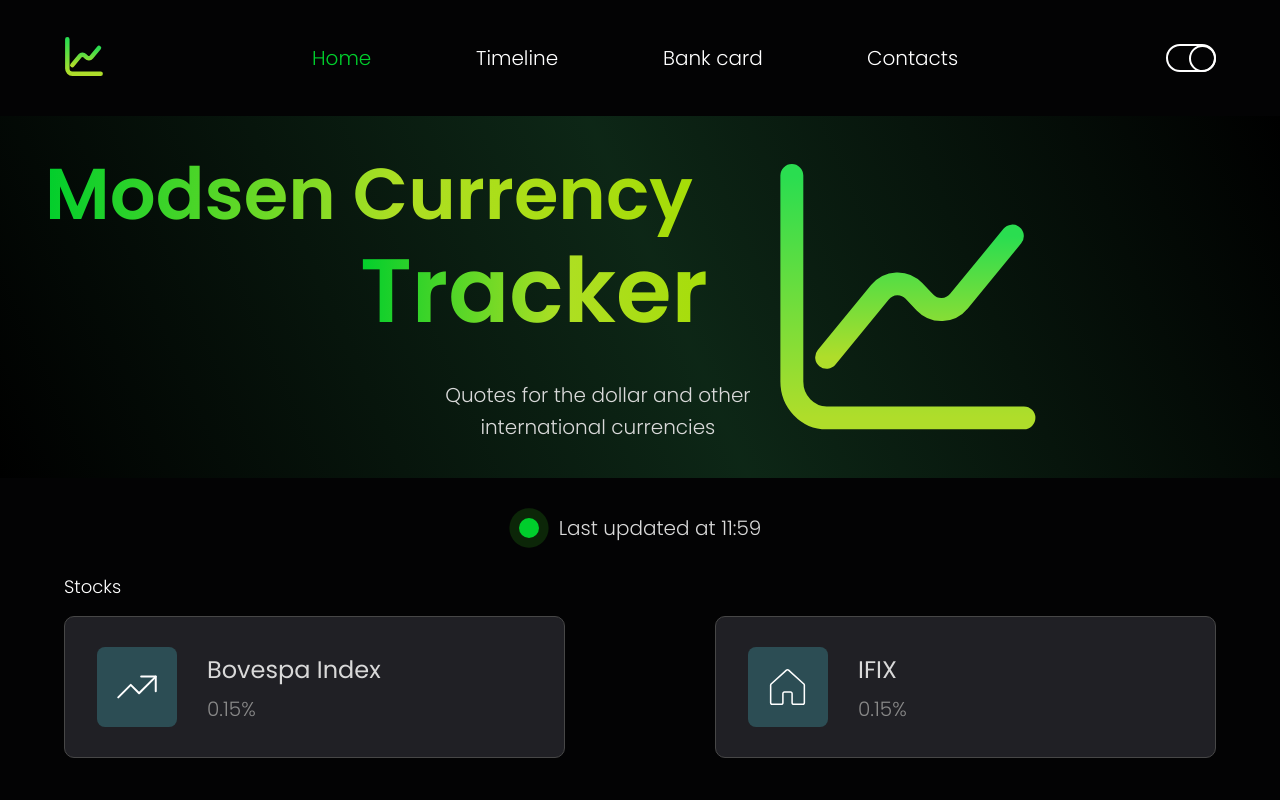
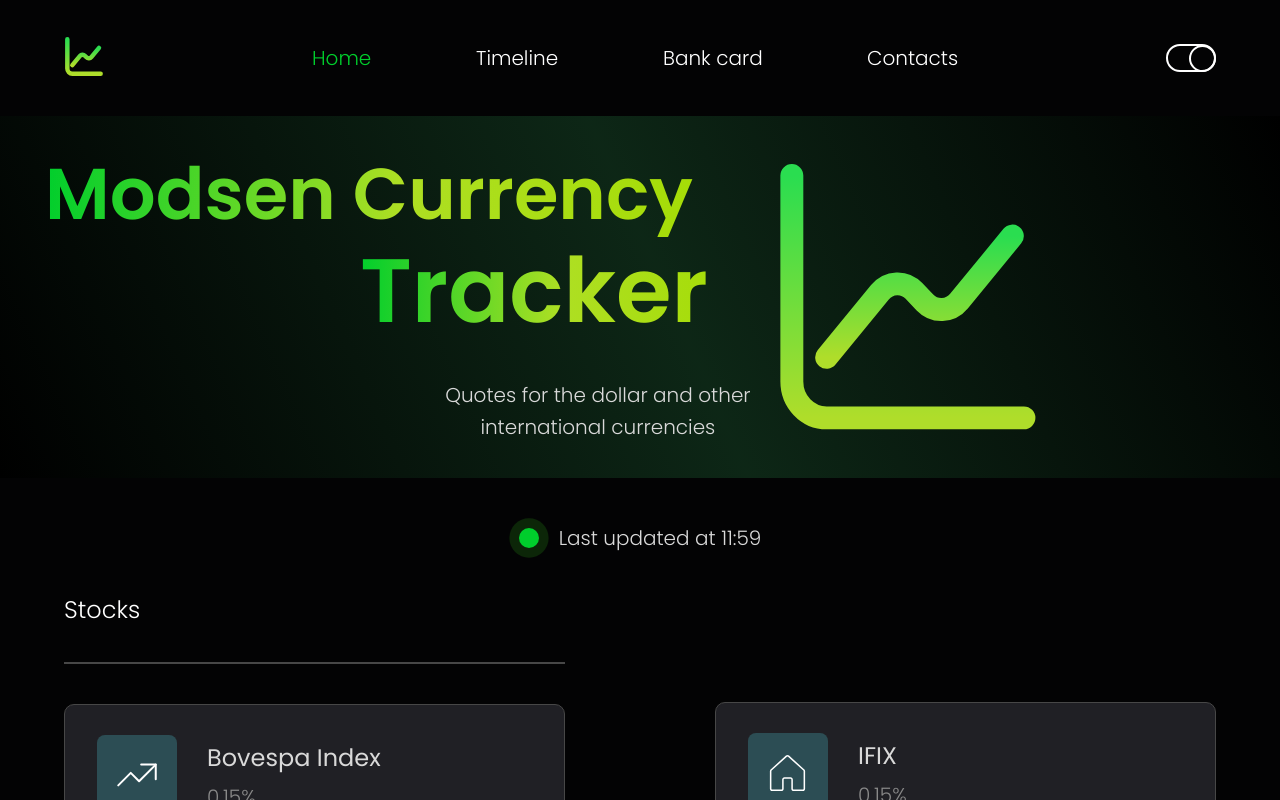
Before and after one commit to repmacrypn/currency-tracker, a React (Create React App) app: page /#/home in a window 1280 px wide. Built offline with nearby package versions, Linux system fonts and the light colour scheme; no server answers.

Commit message:
fix: styling and refactoring home page

```diff
--- a/src/components/CurrenciesBlock/CurrencyCard/index.tsx
+++ b/src/components/CurrenciesBlock/CurrencyCard/index.tsx
@@ -1,14 +1,20 @@
 import { ICurrencyCard } from './interface'
-import { Container, IconDiv, IconImg, Price, Title, Wrapper } from './styled'
+import { Card, Container, IconDiv, IconImg, Price, Title, Wrapper } from './styled'
 
-export const CurrencyCard = ({ src, symbol, name, price }: ICurrencyCard) => {
+export const CurrencyCard = ({ src, symbol, name, price, code }: ICurrencyCard) => {
   return (
+    <Card>
       <Container>
-      {src ? <IconImg src={src} alt='icon' /> : <IconDiv>{symbol || 'None'}</IconDiv>}
+        {src ? (
+          <IconImg src={src} alt='icon' />
+        ) : (
+          <IconDiv className={code}>{symbol || 'None'}</IconDiv>
+        )}
         <Wrapper>
           <Title>{name || 'None'}</Title>
           <Price>{price || 0.0}</Price>
         </Wrapper>
       </Container>
+    </Card>
   )
 }
--- a/src/components/CurrenciesBlock/CurrencyCard/interface.ts
+++ b/src/components/CurrenciesBlock/CurrencyCard/interface.ts
@@ -1,6 +1,7 @@
 export interface ICurrencyCard {
   src?: string | undefined
   symbol?: string | undefined
+  code?: string | undefined
   name: string | undefined
   price: string | number | undefined
 }
--- a/src/components/CurrenciesBlock/CurrencyCard/styled.ts
+++ b/src/components/CurrenciesBlock/CurrencyCard/styled.ts
@@ -1,27 +1,99 @@
 import styled from 'styled-components'
+
+export const Card = styled.div`
+  &:not(:first-of-type) {
+    position: relative;
+    top: -40px;
+  }
+
+  &:nth-of-type(2) {
+    position: relative;
+    top: 0px;
+  }
+
+  &:first-of-type {
+    position: relative;
+    top: -40px;
+    padding-top: ${(props) => props.theme.valueInPx.px40};
+    border-top: 2px solid ${(props) => props.theme.colors.hrColor};
+  }
+
+  @media (max-width: 768px) {
+    &:not(:first-of-type) {
+      position: static;
+    }
+
+    &:nth-of-type(2) {
+      position: static;
+    }
+
+    &:first-of-type {
+      position: static;
+      padding-top: ${(props) => props.theme.valueInPx.px40};
+      border-top: 2px solid ${(props) => props.theme.colors.hrColor};
+    }
+  }
+`
 
 export const Container = styled.div`
   display: flex;
   align-items: center;
   gap: ${(props) => props.theme.valueInPx.px30};
-  padding: 30px 32px 30px 32px;
+  padding: 30px 32px;
   background-color: ${(props) => props.theme.colors.currencyCardBG};
   border-radius: ${(props) => props.theme.valueInPx.px10};
   border: 1px solid ${(props) => props.theme.colors.currencyCardBorder};
   transition: ${(props) => props.theme.defaultTransition};
+  will-change: transform;
+
+  .USD {
+    background-color: ${(props) => props.theme.usedColors.green2};
+  }
+
+  .ARS {
+    background-color: ${(props) => props.theme.usedColors.brown1};
+  }
+
+  .CAD {
+    background-color: ${(props) => props.theme.usedColors.red1};
+  }
+
+  .JPY {
+    background-color: ${(props) => props.theme.usedColors.gray4};
+  }
+
+  .AUD {
+    background-color: ${(props) => props.theme.usedColors.blue1};
+  }
+
+  .CNY {
+    background-color: ${(props) => props.theme.usedColors.gray5};
+  }
+
+  .EUR {
+    background-color: ${(props) => props.theme.usedColors.blue2};
+  }
+
+  .BTC {
+    background-color: ${(props) => props.theme.usedColors.brown2};
+  }
+
+  .TRY {
+    background-color: ${(props) => props.theme.usedColors.red3};
+  }
 
   &:hover {
     cursor: pointer;
     opacity: 0.9;
-    box-shadow: 0 2px 3px 16px ${(props) => props.theme.usedColors.gray1};
+    box-shadow: 0 0 14px 1px ${(props) => props.theme.colors.boxShadowColor};
   }
 
   &:active {
-    transform: ${(props) => props.theme.defaultTransform};
+    transform: scale(0.95);
   }
 
   @media (max-width: 1100px) {
-    padding: 30px;
+    padding: ${(props) => props.theme.valueInPx.px30};
   }
 
   @media (max-width: 768px) {
@@ -37,7 +109,9 @@ export const IconDiv = styled.div`
   width: ${(props) => props.theme.valueInPx.px80};
   height: ${(props) => props.theme.valueInPx.px80};
   font-size: ${(props) => props.theme.fontSize.xl4};
-  font-weight: ${(props) => props.theme.fontWeight.normal};
+  font-weight: ${(props) => props.theme.fontWeight.light};
+  color: ${(props) => props.theme.usedColors.white1};
+  border-radius: ${(props) => props.theme.valueInPx.px8};
 
   @media (max-width: 1100px) {
     width: ${(props) => props.theme.valueInPx.px50};
@@ -46,8 +120,8 @@ export const IconDiv = styled.div`
   }
 
   @media (max-width: 768px) {
-    width: ${(props) => props.theme.valueInPx.px30};
-    height: ${(props) => props.theme.valueInPx.px30};
+    width: ${(props) => props.theme.valueInPx.px40};
+    height: ${(props) => props.theme.valueInPx.px40};
     font-size: ${(props) => props.theme.fontSize.l};
   }
 `
@@ -62,8 +136,8 @@ export const IconImg = styled.img`
   }
 
   @media (max-width: 768px) {
-    width: ${(props) => props.theme.valueInPx.px30};
-    height: ${(props) => props.theme.valueInPx.px30};
+    width: ${(props) => props.theme.valueInPx.px40};
+    height: ${(props) => props.theme.valueInPx.px40};
   }
 `
 
--- a/src/components/CurrenciesBlock/styled.ts
+++ b/src/components/CurrenciesBlock/styled.ts
@@ -5,15 +5,21 @@ export const Wrapper = styled.section`
 `
 
 export const Title = styled.h4`
-  font-size: ${(props) => props.theme.fontSize.xl};
+  font-size: ${(props) => props.theme.fontSize.xxll};
   font-weight: ${(props) => props.theme.fontWeight.light};
-  margin-bottom: ${(props) => props.theme.valueInPx.px20};
+  margin-bottom: ${(props) => props.theme.valueInPx.px80};
+
+  @media (max-width: 768px) {
+    margin-bottom: ${(props) => props.theme.valueInPx.px40};
+  }
 `
 
 export const Block = styled.div`
   display: grid;
   grid-template-columns: repeat(2, minmax(100px, 1fr));
-  gap: ${(props) => props.theme.valueInPx.px150};
+  row-gap: ${(props) => props.theme.valueInPx.px50};
+  column-gap: ${(props) => props.theme.valueInPx.px150};
+  position: relative;
 
   @media (max-width: 1100px) {
     gap: ${(props) => props.theme.valueInPx.px30};
@@ -21,6 +27,6 @@ export const Block = styled.div`
 
   @media (max-width: 768px) {
     grid-template-columns: 1fr;
-    gap: ${(props) => props.theme.valueInPx.px15};
+    gap: ${(props) => props.theme.valueInPx.px25};
   }
 `
--- a/src/components/Footer/styled.ts
+++ b/src/components/Footer/styled.ts
@@ -3,7 +3,7 @@ import styled from 'styled-components'
 import { website } from '@/constants/footerData'
 
 export const Container = styled.footer`
-  padding-top: ${(props) => props.theme.valueInPx.px20};
+  padding-top: ${(props) => props.theme.valueInPx.px50};
 `
 
 export const Wrapper = styled.section`
--- a/src/components/Main/styled.ts
+++ b/src/components/Main/styled.ts
@@ -139,7 +139,7 @@ export const Logo = styled.img`
 export const DateBlock = styled.div`
   display: flex;
   gap: ${(props) => props.theme.valueInPx.px20};
-  padding: 40px 0;
+  padding: 50px 0;
 `
 
 const pulse = keyframes`
--- a/src/pages/Home/index.tsx
+++ b/src/pages/Home/index.tsx
@@ -38,6 +38,7 @@ export const Home = () => {
           return (
             <CurrencyCard
               key={index}
+              code={currentCurrency?.code}
               symbol={currentCurrency?.symbol}
               name={currentCurrency?.name}
               price={currencyPrices?.data[currency].value}
--- a/src/pages/Home/styled.ts
+++ b/src/pages/Home/styled.ts
@@ -3,6 +3,10 @@ import styled from 'styled-components'
 export const Container = styled.article`
   display: flex;
   flex-direction: column;
-  gap: 80px;
+  gap: ${(props) => props.theme.valueInPx.px30};
   width: 90%;
+
+  @media (max-width: 768px) {
+    gap: ${(props) => props.theme.valueInPx.px50};
+  }
 `
--- a/src/theme/index.ts
+++ b/src/theme/index.ts
@@ -15,10 +15,12 @@ export const colors: IColors = {
   green5: 'rgba(36, 121, 64, 0.3)',
   red1: 'rgb(69, 37, 52)',
   red2: 'rgb(255, 80, 68)',
+  red3: 'rgb(91, 44, 43)',
   gray1: 'rgb(137, 137, 137)',
   gray2: 'rgb(96, 125, 148)',
   gray3: 'rgb(71, 71, 71)',
   gray4: 'rgb(73, 79, 87)',
+  gray5: 'rgb(77, 80, 91)',
   brown1: 'rgb(90, 75, 44)',
   brown2: 'rgb(61, 46, 40)',
   blue1: 'rgb(20, 46, 103)',
@@ -60,6 +62,8 @@ const baseTheme: ITheme = {
     footerLinks: colors.gray1,
     footerCopyright: colors.gray1,
     logoGradient: colors.logoGradientLight,
+    hrColor: colors.gray3,
+    boxShadowColor: colors.gray3,
     pulse: colors.green4,
     symbolBG1: colors.green2,
     symbolBG2: colors.brown1,
@@ -100,6 +104,7 @@ const baseTheme: ITheme = {
     px2: '2px',
     px3: '3px',
     px5: '5px',
+    px8: '8px',
     px10: '10px',
     px15: '15px',
     px20: '20px',
@@ -166,6 +171,8 @@ export const darkTheme: DefaultTheme = {
     footerText: colors.black1,
     footerCopyright: colors.black1,
     logoGradient: colors.logoGradientDark,
+    hrColor: colors.green1,
+    boxShadowColor: colors.gray1,
     pulse: colors.green5,
   },
 }
--- a/src/theme/types.ts
+++ b/src/theme/types.ts
@@ -39,6 +39,8 @@ export interface ITheme {
     footerLinks: string
     footerCopyright: string
     logoGradient: string
+    hrColor: string
+    boxShadowColor: string
     pulse: string
     symbolBG1: string
     symbolBG2: string
@@ -79,6 +81,7 @@ export interface ITheme {
     px2: string
     px3: string
     px5: string
+    px8: string
     px10: string
     px15: string
     px20: string
@@ -122,10 +125,12 @@ export interface IColors {
   green5: string
   red1: string
   red2: string
+  red3: string
   gray1: string
   gray2: string
   gray3: string
   gray4: string
+  gray5: string
   brown1: string
   brown2: string
   blue1: string
```
Lines whose indentation alone changed are shown as unchanged.
